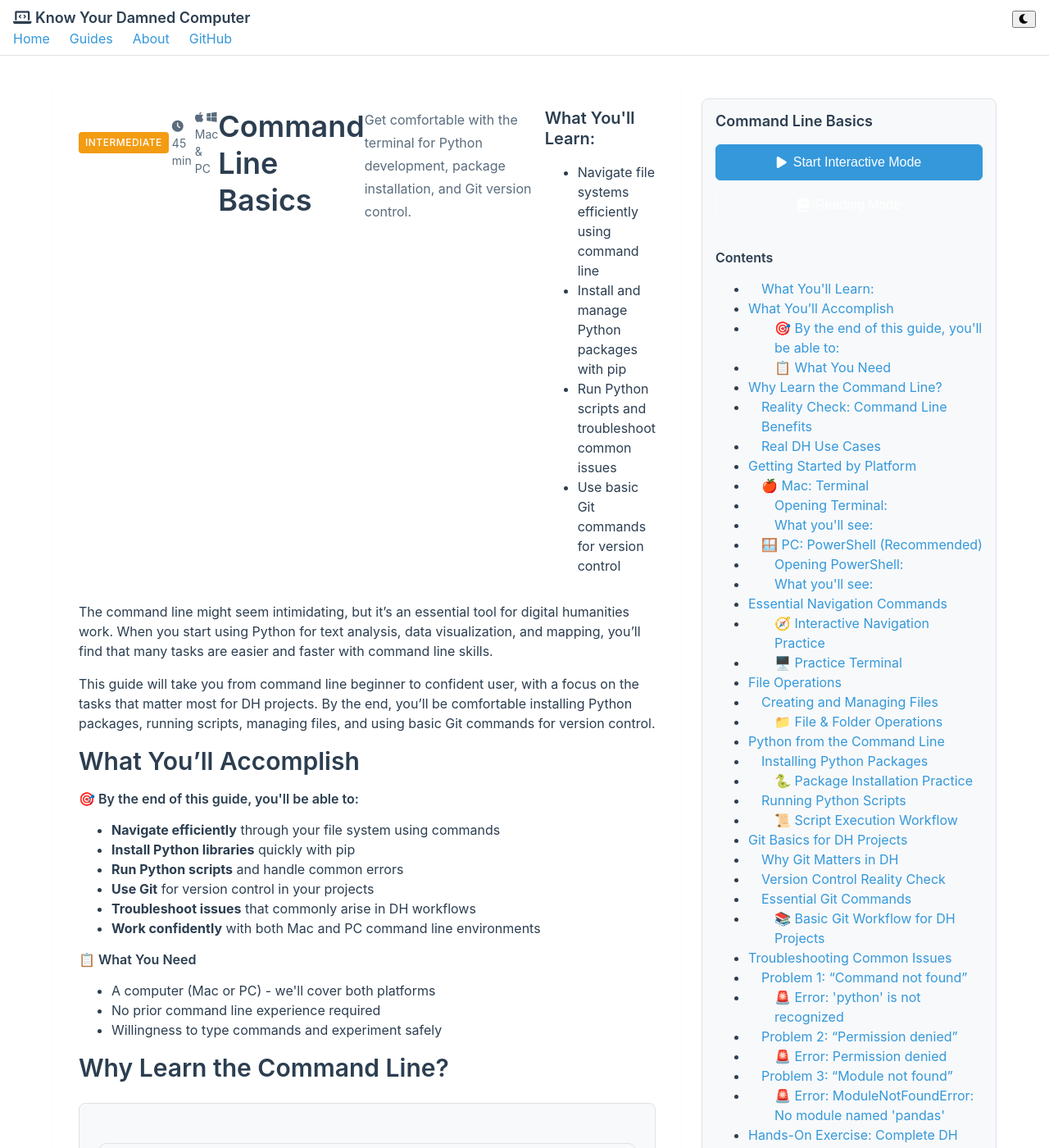
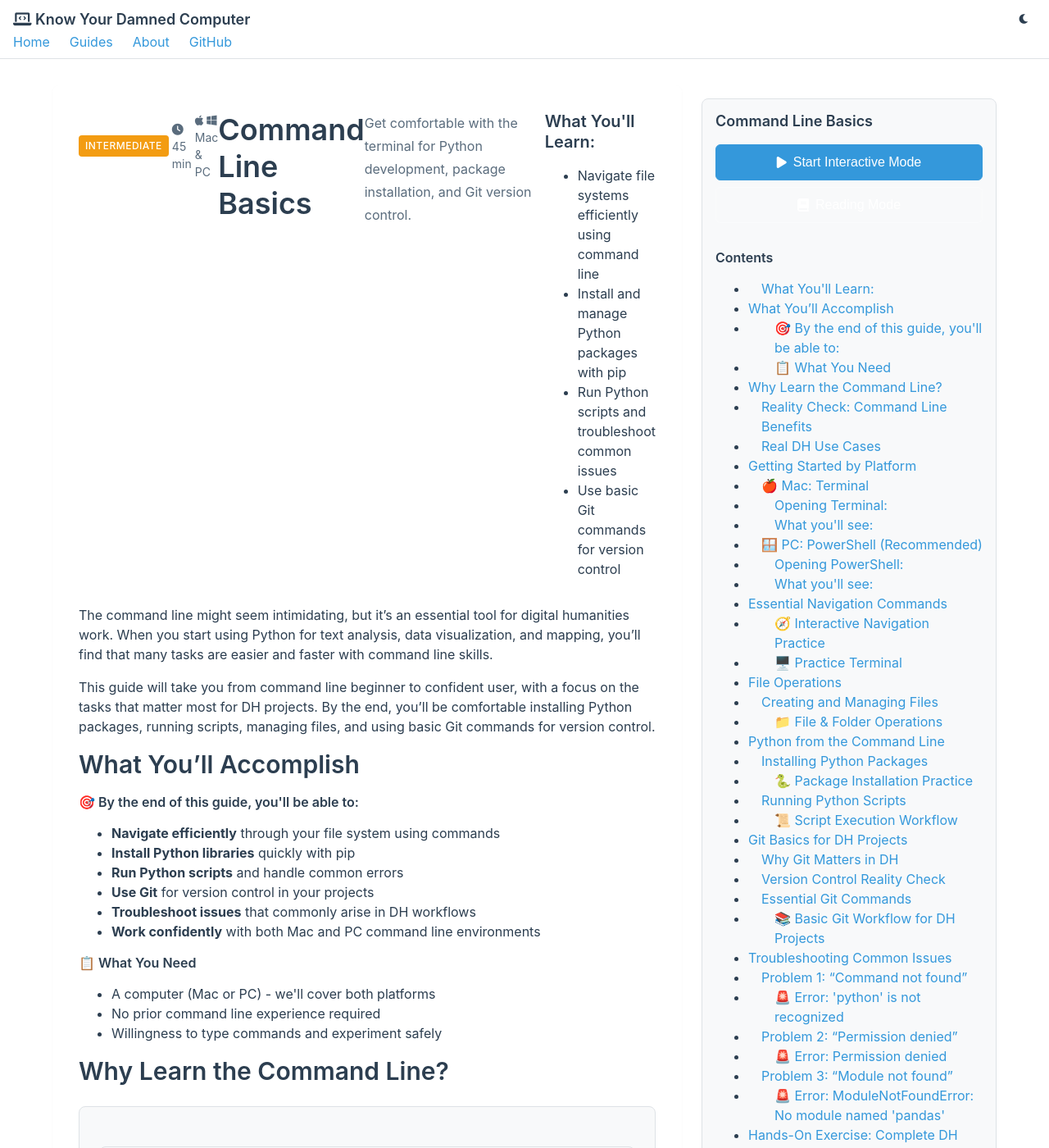
Before and after one commit to TCU-DCDA/know_your_damned_computer, a Jekyll site: the page built from docs/_guides/command-line.md, in a window 1280 px wide and 1400 px high. Shown: the whole window at 82% size. Built offline with Jekyll 4.4.1, drawn with Linux system fonts in a browser that asks for light colours; nearby versions of some CDN libraries.

Commit message:
Fix navigation and guide page display issues
- Add missing site-header and main-nav CSS styles
- Fix mobile menu positioning and animation
- Improve navigation structure and z-index handling
- Add proper theme toggle styling
- Fix body/html layout for full viewport coverage
- Add debugging logs to mobile menu JavaScript
- Ensure proper navigation behavior on guide pages

```diff
--- a/docs/assets/css/main.css
+++ b/docs/assets/css/main.css
@@ -112,6 +112,7 @@
 
 body {
   margin: 0;
+  padding: 0;
   font-family: var(--font-family-sans);
   font-size: var(--font-size-base);
   font-weight: 400;
@@ -120,6 +121,14 @@
   background-color: var(--bg-primary);
   -webkit-font-smoothing: antialiased;
   -moz-osx-font-smoothing: grayscale;
+  min-height: 100vh;
+  display: flex;
+  flex-direction: column;
+}
+
+.main-content {
+  flex: 1;
+  padding: var(--space-md) 0;
 }
 
 /* ========================================
@@ -175,13 +184,24 @@
 /* ========================================
    Navigation - Mobile First
    ======================================== */
-.nav-container {
+.site-header {
   background: var(--bg-primary);
   border-bottom: 1px solid var(--border-color);
-  padding: var(--space-sm) var(--space-md);
   position: sticky;
   top: 0;
   z-index: var(--z-sticky);
+  width: 100%;
+}
+
+.main-nav {
+  width: 100%;
+}
+
+.nav-container {
+  background: var(--bg-primary);
+  padding: var(--space-sm) var(--space-md);
+  width: 100%;
+  max-width: 100%;
 }
 
 .navbar {
@@ -216,6 +236,38 @@
   background: var(--text-primary);
   margin: 2px 0;
   transition: var(--transition-fast);
+}
+
+.menu-toggle.active span:nth-child(1) {
+  transform: rotate(45deg) translate(5px, 5px);
+}
+
+.menu-toggle.active span:nth-child(2) {
+  opacity: 0;
+}
+
+.menu-toggle.active span:nth-child(3) {
+  transform: rotate(-45deg) translate(7px, -6px);
+}
+
+.theme-toggle {
+  background: none;
+  border: none;
+  color: var(--text-primary);
+  cursor: pointer;
+  padding: var(--space-sm);
+  border-radius: var(--border-radius);
+  transition: background-color var(--transition-fast);
+}
+
+.theme-toggle:hover {
+  background-color: var(--bg-tertiary);
+}
+
+.nav-controls {
+  display: flex;
+  align-items: center;
+  gap: var(--space-sm);
 }
 
 /* ========================================
@@ -460,6 +512,7 @@
   max-width: 100%;
   margin: 0 auto;
   padding: 0 var(--space-md);
+  min-height: calc(100vh - 80px); /* Account for navigation height */
 }
 
 .guide-sidebar {
@@ -600,7 +653,7 @@
    ======================================== */
 .mobile-menu {
   display: none;
-  position: fixed;
+  position: absolute;
   top: 100%;
   left: 0;
   right: 0;
@@ -609,10 +662,15 @@
   box-shadow: var(--shadow-lg);
   z-index: var(--z-dropdown);
   padding: var(--space-md);
+  transform: translateY(-100%);
+  opacity: 0;
+  transition: all var(--transition-normal);
 }
 
 .mobile-menu.active {
   display: block;
+  transform: translateY(0);
+  opacity: 1;
 }
 
 .mobile-menu .nav-link {
--- a/docs/assets/js/main.js
+++ b/docs/assets/js/main.js
@@ -65,9 +65,18 @@
         const menuToggle = document.querySelector('.menu-toggle');
         const mobileMenu = document.getElementById('mobile-menu');
 
-        if (!menuToggle || !mobileMenu) return;
+        if (!menuToggle) {
+            console.log('Menu toggle not found');
+            return;
+        }
 
-        menuToggle.addEventListener('click', () => {
+        if (!mobileMenu) {
+            console.log('Mobile menu not found');
+            return;
+        }
+
+        menuToggle.addEventListener('click', (e) => {
+            e.preventDefault();
             this.toggleMobileMenu();
         });
 
@@ -90,6 +99,8 @@
                 this.closeMobileMenu();
             }
         });
+
+        console.log('Mobile menu setup complete');
     }
 
     toggleMobileMenu() {
@@ -97,8 +108,19 @@
         const menuToggle = document.querySelector('.menu-toggle');
 
         if (mobileMenu && menuToggle) {
-            mobileMenu.classList.toggle('active');
-            menuToggle.classList.toggle('active');
+            const isActive = mobileMenu.classList.contains('active');
+
+            if (isActive) {
+                mobileMenu.classList.remove('active');
+                menuToggle.classList.remove('active');
+            } else {
+                mobileMenu.classList.add('active');
+                menuToggle.classList.add('active');
+            }
+
+            console.log('Mobile menu toggled:', !isActive);
+        } else {
+            console.log('Mobile menu elements not found for toggle');
         }
     }
 
```
